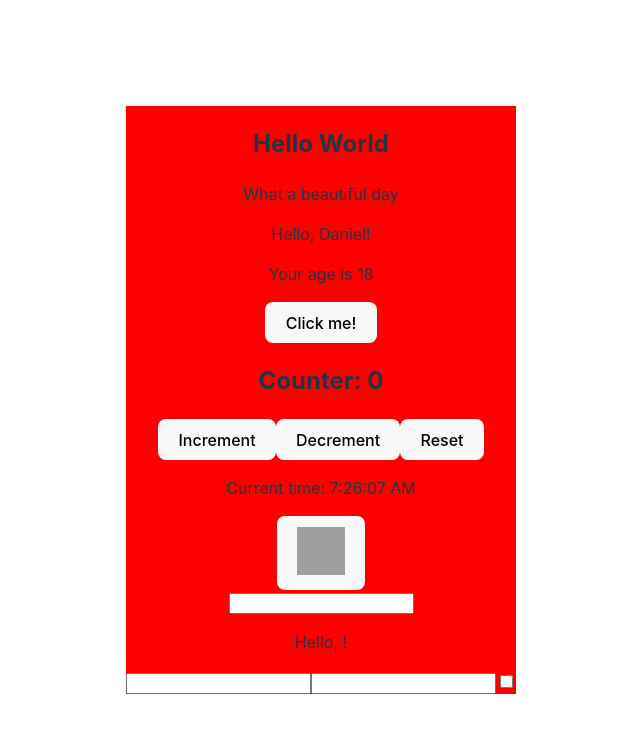
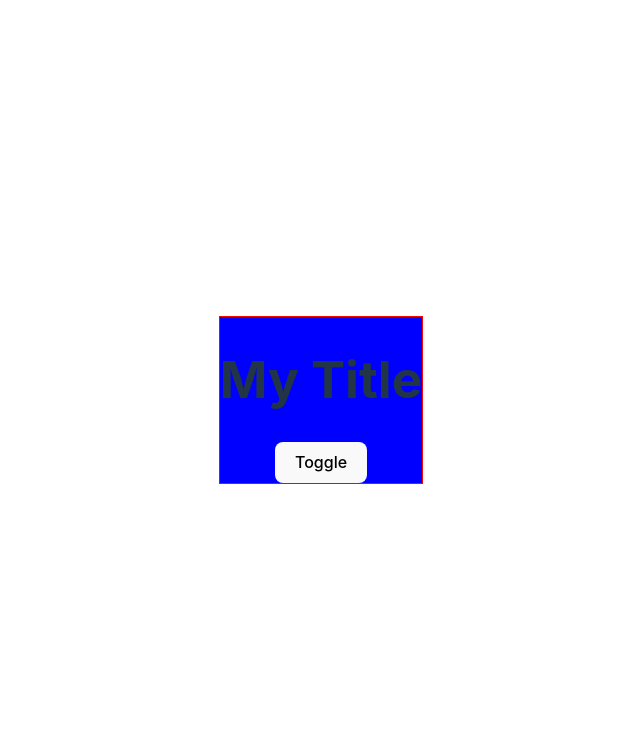
Before and after one commit to ThibDaniel/jsx, a React (Vite) app in the folder daniel/: page / in a window 1280 px wide. Shown: the top 732 px of the page, without its empty margins (319-959 px from the left). Built offline with nearby package versions, Linux system fonts and the light colour scheme; grey boxes are pictures that could not be loaded.

Commit message:
esercizio

```diff
--- a/daniel/src/App.css
+++ b/daniel/src/App.css
@@ -6,6 +6,6 @@
 }
 
 .welcome{
-  background-color: red;
-  border: whitesmoke, 1px solid;
+  background-color: blue;
+  border: red, 1px solid;
 }
--- a/daniel/src/App.jsx
+++ b/daniel/src/App.jsx
@@ -9,6 +9,7 @@ import { ClocEffect } from './ClocEffect'
 import { MouseClicker } from './MouseClicker'
 import { InteractiveWelcome } from './InteractiveWelcome'
 import { Login } from './Login'
+import { Container } from './Container'
 
 
 function App() {
@@ -17,6 +18,7 @@ function App() {
   const age = 18
 
   return (
+    <Container title={<h1>My Title</h1>}>
     <div className='welcome'>
       <HelloWorld />
       <Message></Message>
@@ -28,6 +30,7 @@ function App() {
       <InteractiveWelcome/>
       <Login></Login>
     </div>
+    </Container>
   )
 }
 
--- /dev/null
+++ b/daniel/src/Container.jsx
@@ -0,0 +1,17 @@
+import { useState } from "react"
+
+export function Container({children, title}){
+const [collapsed, setCollapsed] = useState(false)
+function handleToggle() {
+    setCollapsed((t) => !t)
+
+}
+return(
+    <div className="welcome">
+        <div>
+    {title}<button onClick={handleToggle}>Toggle</button>
+    </div>
+   {collapsed && <div>{children}</div>}
+    </div>
+)
+}
```
